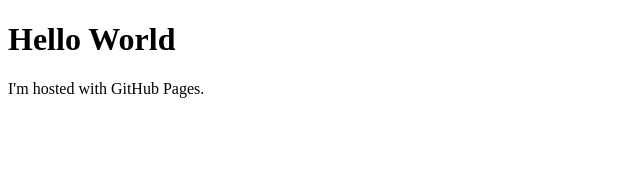
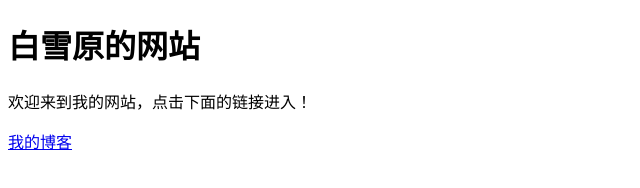
Before and after one commit to baixueyuan/baixueyuan.github.io, a plain HTML site: page index.html in a window 1280 px wide. Shown: the whole page, without its empty margins (0-640 px from the left). Drawn offline with Linux system fonts and the light colour scheme.

Commit message:
Update index.html

```diff
--- a/index.html
+++ b/index.html
@@ -1,7 +1,8 @@
 <!DOCTYPE html>
 <html>
 <body>
-<h1>Hello World</h1>
-<p>I'm hosted with GitHub Pages.</p>
+<h1>白雪原的网站</h1>
+<p>欢迎来到我的网站，点击下面的链接进入！</p>
+<p><a href="https://baixueyuan.github.com/jekyll">我的博客</a></p>
 </body>
 </html>
```
